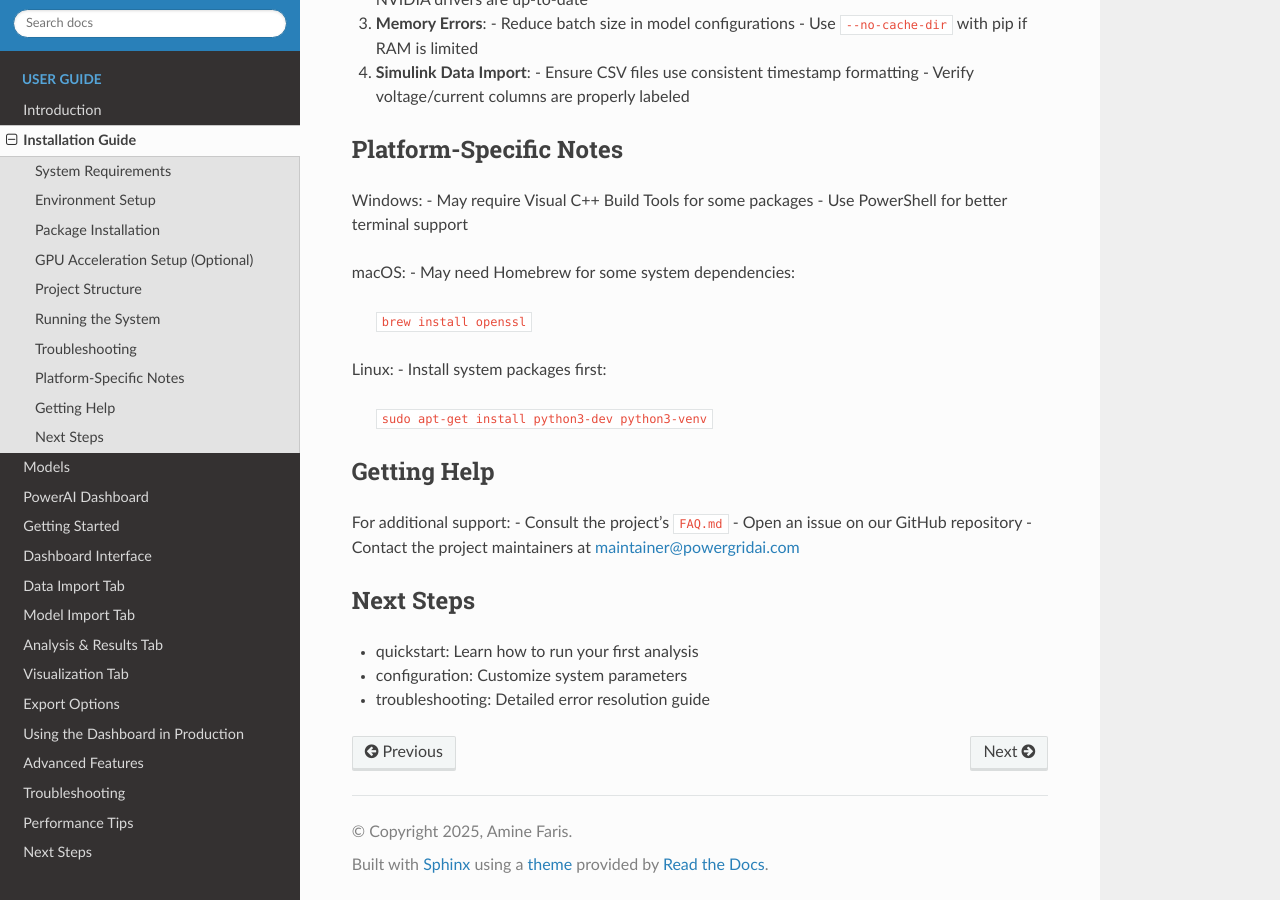
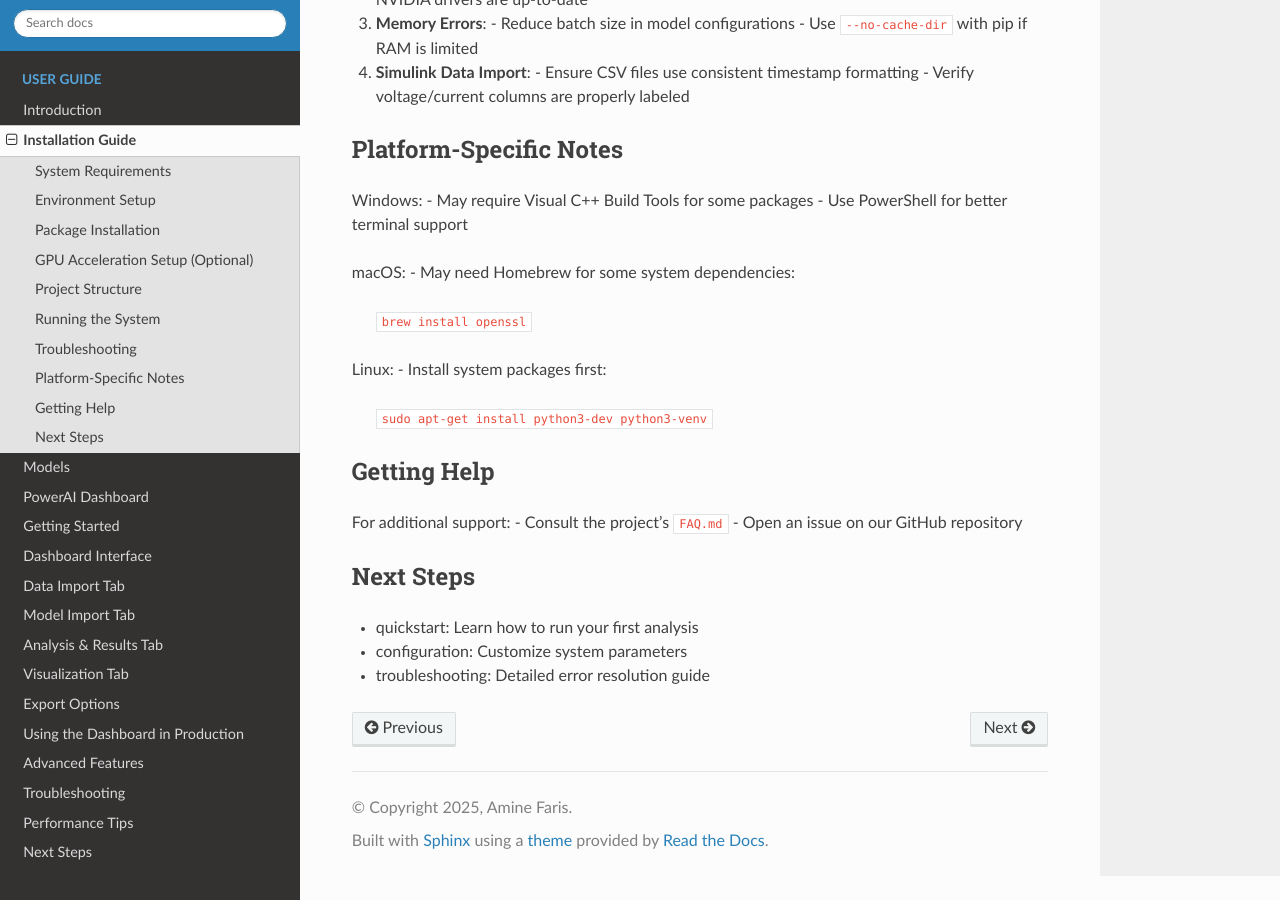
Before and after one commit to Amine-te/Fault-Detection-and-Classification-in-Power-Systems, a Sphinx documentation site: the page built from docs/source/installation.rst, in a window 1280 px wide and 900 px high, scrolled down 2866 px. Built offline with Sphinx 7.4.7 and the Read the Docs theme 3.1.0, drawn with Linux system fonts in a browser that asks for light colours; pages that are not in the unit, such as notebooks, are missing from menus.

Commit message:
update installation.rst

```diff
--- a/docs/source/installation.rst
+++ b/docs/source/installation.rst
@@ -190,7 +190,6 @@ Getting Help
 For additional support:
 - Consult the project's ``FAQ.md``
 - Open an issue on our GitHub repository
-- Contact the project maintainers at maintainer@powergridai.com
 
 Next Steps
 ----------
```
